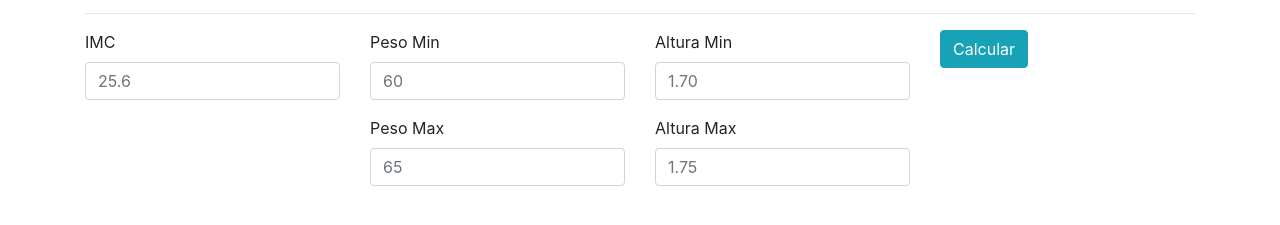
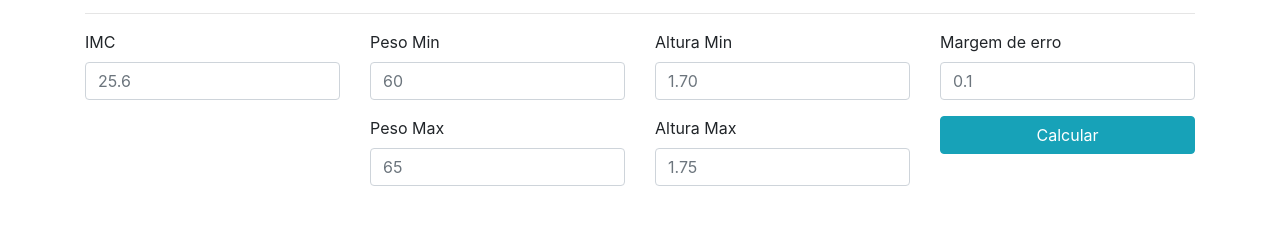
Before and after one commit to ITA-ftuyama/ita-ftuyama.github.io, a plain HTML site: page index.html in a window 1280 px wide. Shown: the part 157-382 px from the top of the page. Drawn offline with nearby package versions, Linux system fonts and the light colour scheme.

Commit message:
Update index.html

```diff
--- a/index.html
+++ b/index.html
@@ -28,31 +28,35 @@
       <div class="col-md-3">
         <div class="form-group">
           <label>IMC</label>
-          <input class="form-control" type="number" step="0.1" placeholder="25.6"/>
+          <input id='imc' class="form-control" type="number" step="0.1" placeholder="25.6"/>
         </div>
       </div>
       <div class="col-md-3">
         <div class="form-group">
           <label>Peso Min</label>
-          <input class="form-control" type="number" placeholder="60"/>
+          <input id='pmin' class="form-control" type="number" placeholder="60"/>
         </div>
         <div class="form-group">
           <label>Peso Max</label>
-          <input class="form-control" type="number" placeholder="65"/>
+          <input id='pmax' class="form-control" type="number" placeholder="65"/>
         </div>
       </div>
       <div class="col-md-3">
         <div class="form-group">
           <label>Altura Min</label>
-          <input class="form-control" type="number" step="0.01" placeholder="1.70"/>
+          <input id='hmin' class="form-control" type="number" step="0.01" placeholder="1.70"/>
         </div>
         <div class="form-group">
           <label>Altura Max</label>
-          <input class="form-control" type="number" step="0.01" placeholder="1.75"/>
+          <input id='hmax' class="form-control" type="number" step="0.01" placeholder="1.75"/>
         </div>
       </div>
       <div class="col-md-3">
-        <button class="btn btn-info">Calcular</button>
+        <div class="form-group">
+          <label>Margem de erro</label>
+          <input id='error' class="form-control" type="number" step="0.01" placeholder="0.1"/>
+        </div>
+        <button class="btn btn-info btn-block">Calcular</button>
       </div>
     </div>
   </form>
```
